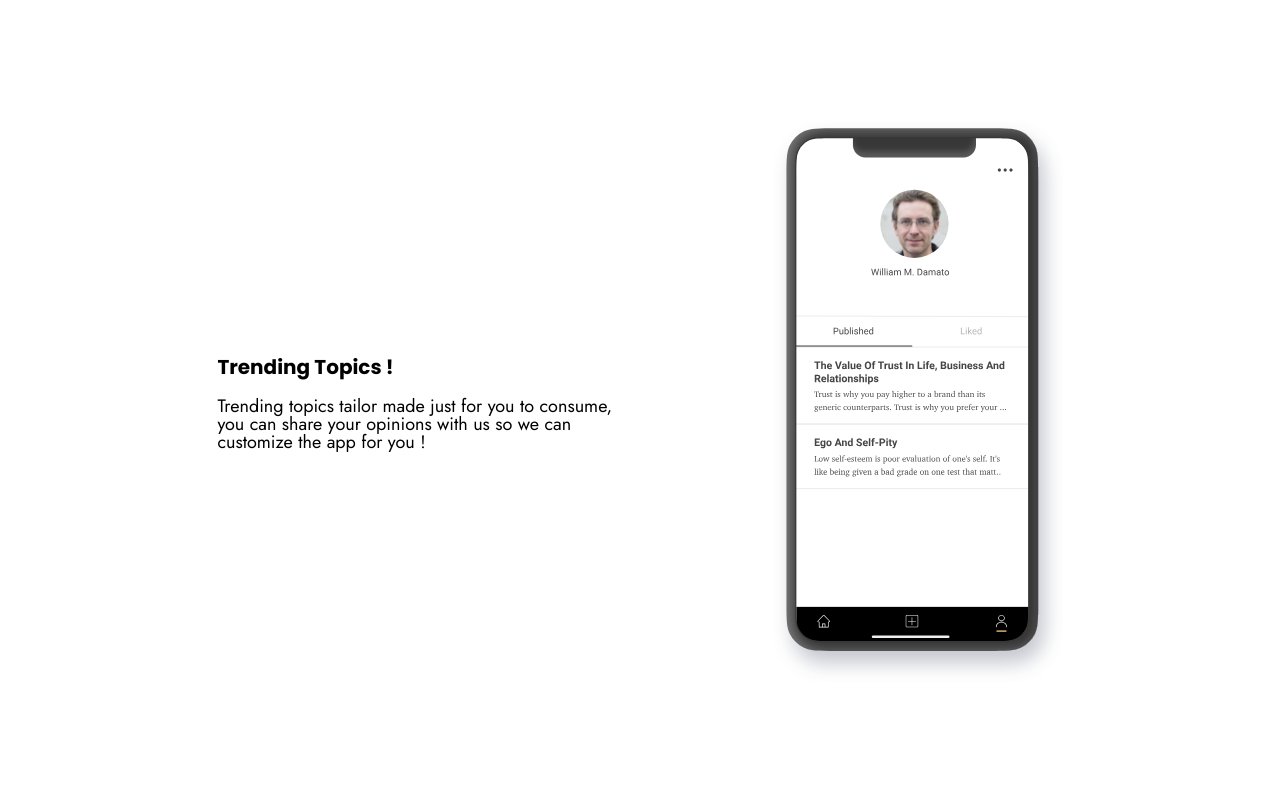
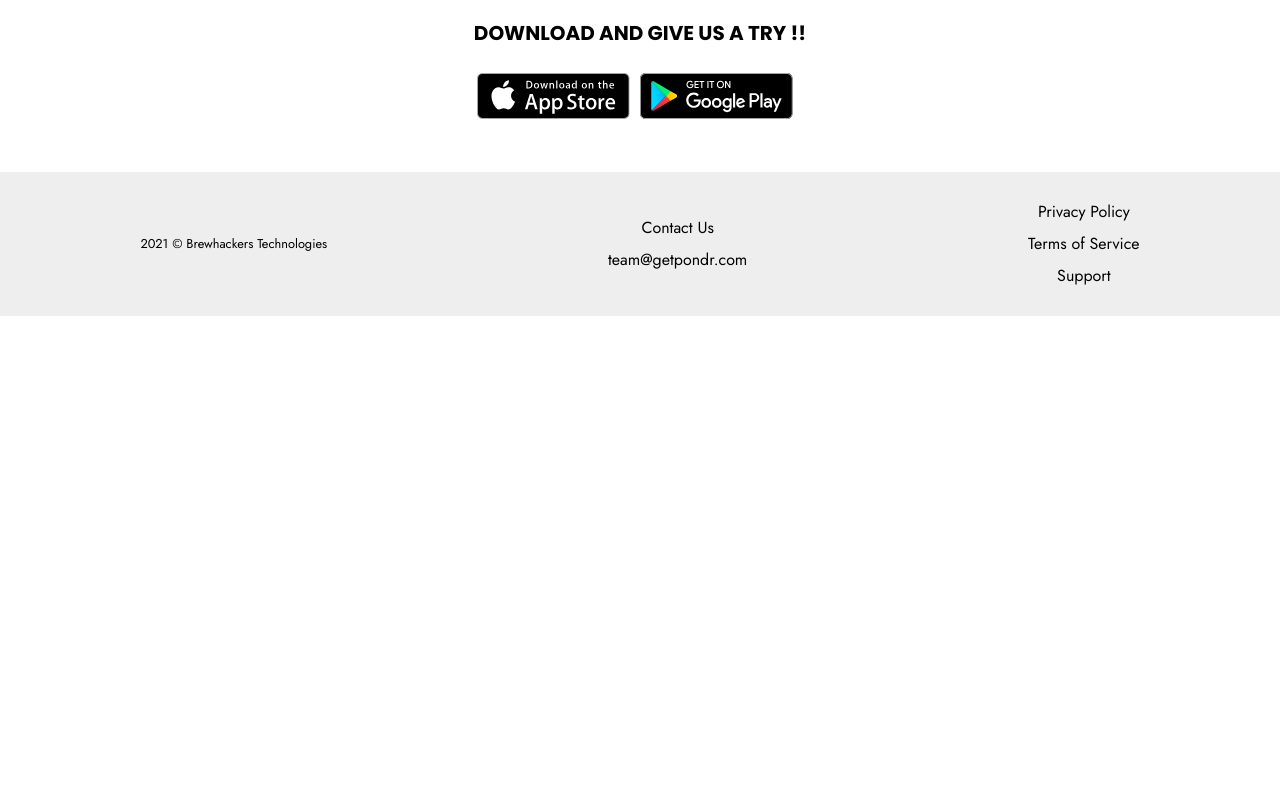
Before and after one commit to brewhackers-technologies/gest, a React (Create React App) app: page / in a window 1280 px wide. Shown: the part 1500-2300 px from the top of the page. After the commit the page ends 1816 px from the top, so only its background shows below. Built offline with nearby package versions, Linux system fonts and the light colour scheme.

Commit message:
removed feature image and adjusted the foother

```diff
--- a/src/components/Feature/Feature.css
+++ b/src/components/Feature/Feature.css
@@ -1,14 +1,6 @@
 .feature-container {
     display: block;
     margin: calc(var(--diagonal-y-scale) / 2) calc(var(--diagonal-x-scale) / 2);
-}
-
-.feature-container .image-container {
-    text-align: center;
-}
-
-.feature-container .image-container .app-image {
-    height: var(--image-height);
 }
 
 .feature-container .app-detail-container>div {
@@ -34,16 +26,21 @@
     .feature-container {
         display: flex;
         justify-content: space-evenly;
-        margin: 200px calc(var(--diagonal-x-scale) / 2);
+        margin: 10vw calc(var(--diagonal-x-scale) / 2);
     }
-    .feature-container .image-container .app-image {
-        height: calc(1 * var(--image-height));
+    .feature-container .feature-container-right {
+        order: 1;
     }
     .feature-container .app-detail-container {
-        text-align: start;
-        width: 35%;
+        width: 40%;
         display: flex;
         flex-direction: column;
         justify-content: center;
     }
+    .feature-container .left-container {
+        text-align: start;
+    }
+    .feature-container .right-container {
+        text-align: end;
+    }
 }
--- a/src/components/Feature/Feature.jsx
+++ b/src/components/Feature/Feature.jsx
@@ -1,15 +1,26 @@
 import React from "react";
 import "./Feature.css";
-export default function Feature({ appImage, title, content }) {
+export default function Feature({ sequence, title, content }) {
+  const isEvenNumber = () => {
+    if (sequence % 2 === 0) {
+      return true;
+    }
+    return false;
+  };
+
   return (
     <div className="feature-container">
-      <div className="app-detail-container">
+      <div
+        className={`app-detail-container ${
+          isEvenNumber()
+            ? "right-container feature-container-right"
+            : "left-container "
+        }`}
+      >
         <div>{title}</div>
         <div>{content}</div>
       </div>
-      <div className="image-container">
-        <img className="app-image" src={appImage} alt="AppBox " />
-      </div>
+      <div className="image-container"></div>
     </div>
   );
 }
--- a/src/components/Features/Features.jsx
+++ b/src/components/Features/Features.jsx
@@ -1,32 +1,32 @@
 import React from "react";
 import Feature from "../Feature/Feature";
-import AppFeature from "../../assets/images/profile.svg";
+
 export default function Features() {
   return (
     <>
       <Feature
-        appImage={AppFeature}
         title={"Guilt Free Browsing !"}
         content={
           "Our team curates the best content online just to fuel your tech needs and keep you updated on the on-goings around the tech world"
         }
-        key={"1"}
+        key={1}
+        sequence={1}
       />
       <Feature
-        appImage={AppFeature}
         title={"Trending Topics !"}
         content={
           "Trending topics tailor made just for you to consume, you can share your opinions with us so we can customize the app for you !"
         }
-        key={"2"}
+        key={2}
+        sequence={2}
       />
       <Feature
-        appImage={AppFeature}
         title={"Top Sources"}
         content={
           "We pick up articles from top sources and shortify them into 80 word articles. Read full articles of whatever you are interested in"
         }
-        key={"3"}
+        key={3}
+        sequence={3}
       />
     </>
   );
--- a/src/components/Footer/Footer.css
+++ b/src/components/Footer/Footer.css
@@ -10,11 +10,18 @@
     font-weight: 500;
 }
 
-.footer-container .policies>div:first-child {
-    order: -1;
+.footer-container>div:first-child {
+    order: 2;
+    font-size: 0.8rem;
+}
+
+.footer-container>div:nth-child(2) {
+    order: 1;
 }
 
 .footer-container .policies,
+.footer-container .contact-us,
+.footer-container .contact-us>div,
 .footer-container .policies>div {
     padding: 0.5rem 0;
 }
@@ -24,6 +31,12 @@
 @media only screen and (min-width: 425px) {}
 
 @media only screen and (min-width: 768px) {
+    .footer-container>div:first-child {
+        order: 0;
+    }
+    .footer-container>div:nth-child(2) {
+        order: 0;
+    }
     .footer-container {
         flex-direction: row;
         flex-wrap: wrap;
--- a/src/components/Footer/Footer.jsx
+++ b/src/components/Footer/Footer.jsx
@@ -8,11 +8,15 @@ export default function Footer() {
         <div>
           <div>2021 © Brewhackers Technologies</div>
         </div>
+        <div className="contact-us">
+          <div>Contact Us</div>
+          <div>team@getpondr.com</div>
+        </div>
         <div>
           <div className="policies">
             <div className="policy-link">Privacy Policy</div>
             <div className="policy-link">Terms of Service</div>
-            <div class="policy-link">Support</div>
+            <div className="policy-link">Support</div>
           </div>
         </div>
       </footer>
```
